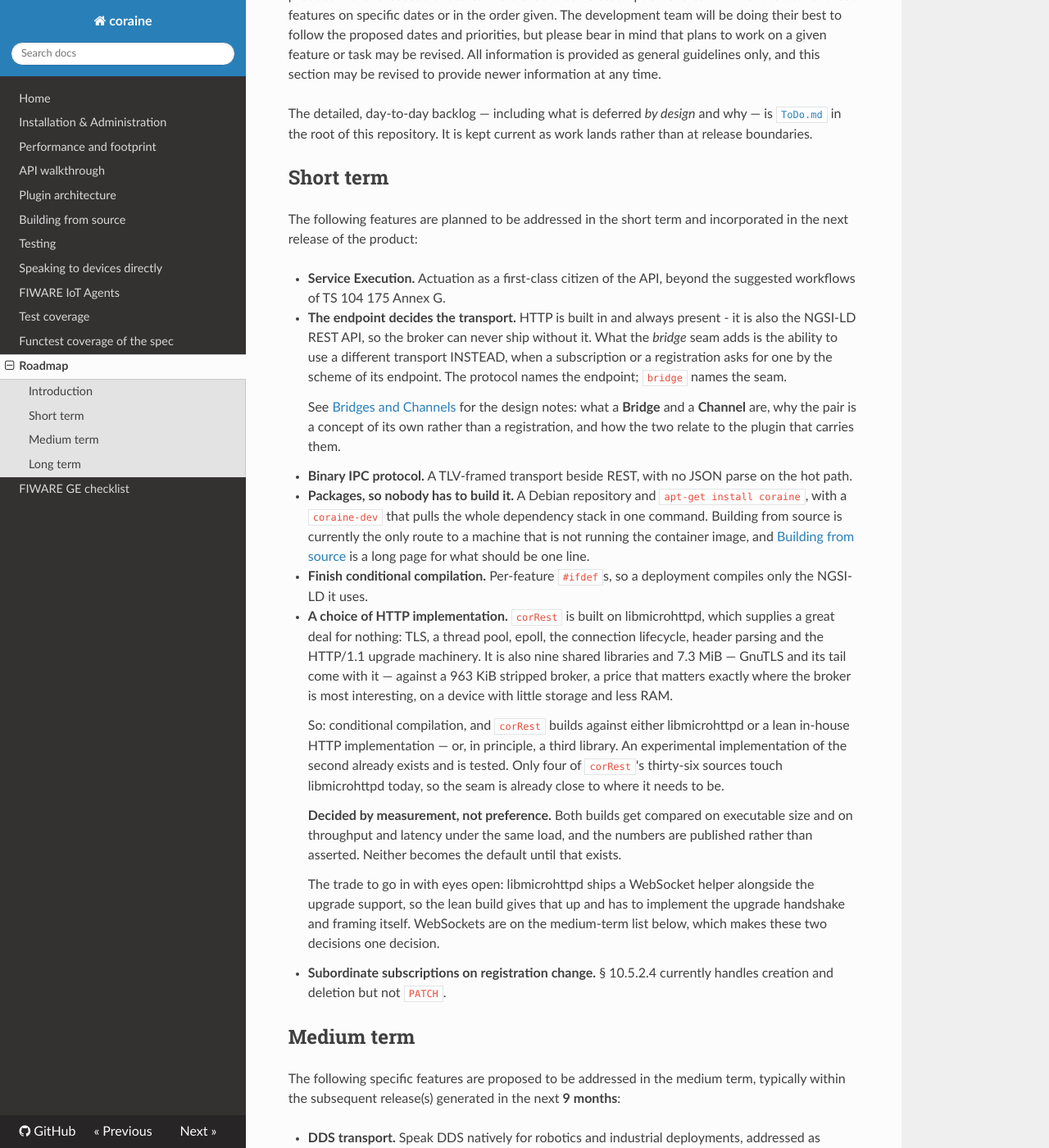
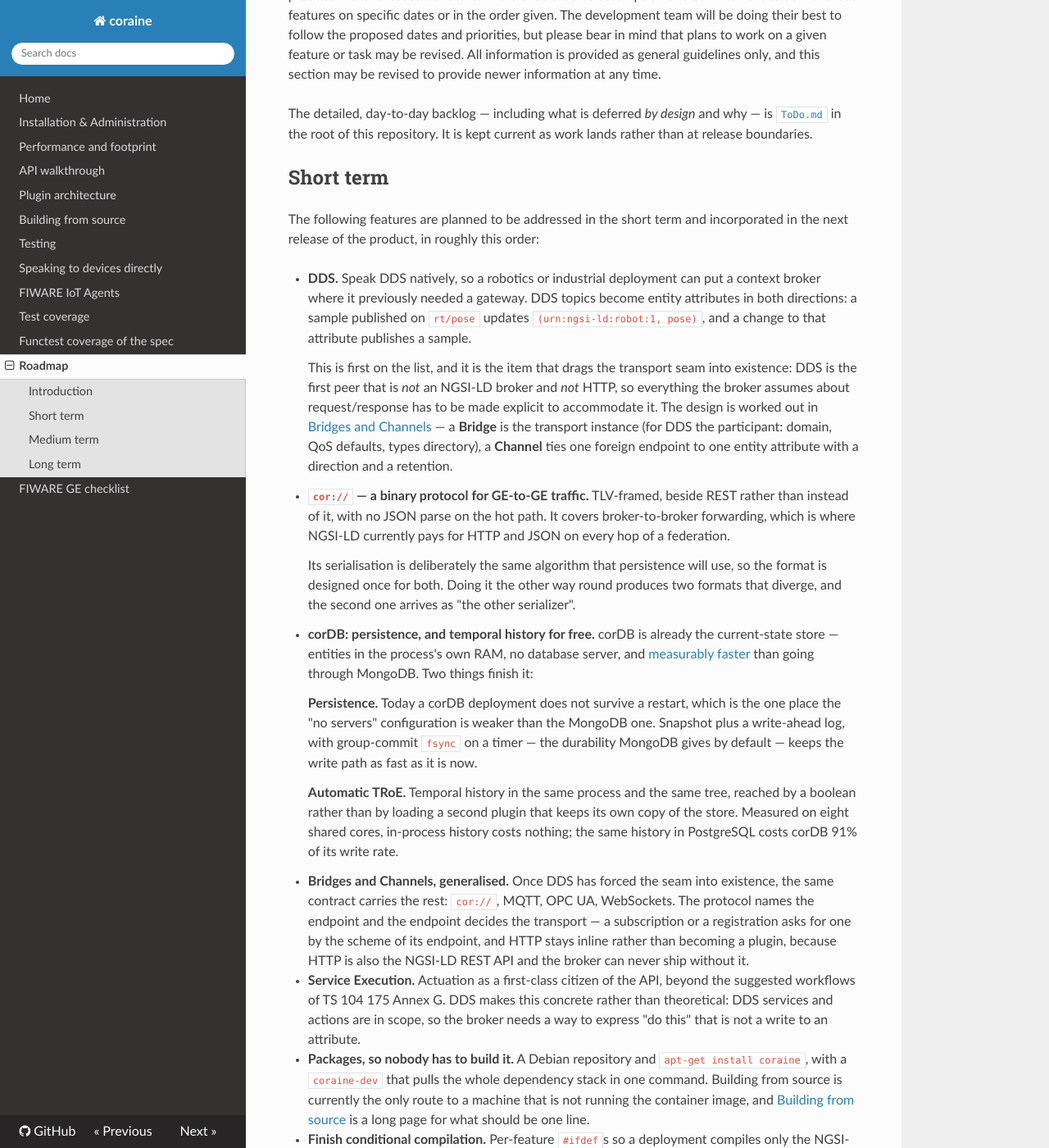
Before and after one commit to SEAMWARE/coraine, an MkDocs documentation site: the page built from doc/roadmap.md, in a window 1280 px wide and 1400 px high, scrolled down 329 px. Shown: the whole window at 82% size. Built offline with MkDocs 1.6.1, drawn with Linux system fonts in a browser that asks for light colours; nearby versions of some CDN libraries; comment, search, counter and statistics services are not loaded; some of the changed text lies outside the part shown.

Commit message:
doc: the roadmap follows the TSC slide, and DDS goes first
doc/roadmap.md and Monday's roadmap slide disagreed, and the doc was the one
that was wrong - it still listed as "short term" three things that have
shipped, and omitted two that are on the slide.

Order now matches the slide, DDS first:

  DDS  ->  cor://  ->  corDB persistence + automatic TRoE  ->  Bridges and
  Channels generalised  ->  Service Execution

DDS first is also the right dependency story, which the doc now tells: DDS is
the first peer that is neither an NGSI-LD broker nor HTTP, so it is what drags
the transport seam into existence. Bridges and Channels then generalises the
seam DDS forced, rather than arriving before anything needs it. That is why
the slide can put DDS before the bridges without it being backwards.

REMOVED, because they are done and a roadmap listing shipped work is a
roadmap nobody trusts:

  - "A choice of HTTP implementation" - twenty lines proposing corHttp,
    ending "neither becomes the default until measurements exist". Both
    exist, both are measured, COR_HTTP_SERVER picks one.
  - "DDS transport" and "corDB" as medium-term items - promoted, not
    dropped.

ADDED, from the slide and absent from every doc:

  - CorSec, a security GE as an APISIX plugin. NGSI-LD defines no
    authorisation and coraine implements the specification, so this belongs
    beside the broker rather than inside it.
  - Attribute-based access control inside the broker, in the LONG term and
    explicitly as a possibility rather than a plan - the broker holds the
    entity and the request, so it is the only component that can decide
    without a second round trip, but putting policy inside a
    specification-complete broker is a decision to take slowly.
  - The NGSI-LD-aware parser with core terms as an enum, which is the same
    decision as the cor:// format.

CORRECTED: corDB is described as what it is - already the current-state store,
already faster than going through MongoDB - with persistence and automatic
TRoE as what finishes it, rather than as something yet to be built. And the
embedded-deployment numbers now match doc/performance.md (4.3 MiB added,
17 MiB resident, 12 ms) instead of the pre-measurement ones.

Co-Authored-By: Claude Opus 5 (1M context) <noreply@anthropic.com>

```diff
--- a/doc/roadmap.md
+++ b/doc/roadmap.md
@@ -21,55 +21,76 @@ work lands rather than at release boundaries.
 ## Short term
 
 The following features are planned to be addressed in the short term and
-incorporated in the next release of the product:
+incorporated in the next release of the product, in roughly this order:
+
+-   **DDS.** Speak DDS natively, so a robotics or industrial deployment can put
+    a context broker where it previously needed a gateway. DDS topics become
+    entity attributes in both directions: a sample published on `rt/pose` updates
+    `(urn:ngsi-ld:robot:1, pose)`, and a change to that attribute publishes a
+    sample.
+
+    This is first on the list, and it is the item that drags the transport seam
+    into existence: DDS is the first peer that is *not* an NGSI-LD broker and
+    *not* HTTP, so everything the broker assumes about request/response has to
+    be made explicit to accommodate it. The design is worked out in
+    [Bridges and Channels](bridge-channels.md) — a **Bridge** is the transport
+    instance (for DDS the participant: domain, QoS defaults, types directory), a
+    **Channel** ties one foreign endpoint to one entity attribute with a
+    direction and a retention.
+
+-   **`cor://` — a binary protocol for GE-to-GE traffic.** TLV-framed, beside
+    REST rather than instead of it, with no JSON parse on the hot path. It covers
+    broker-to-broker forwarding, which is where NGSI-LD currently pays for HTTP
+    and JSON on every hop of a federation.
+
+    Its serialisation is deliberately the same algorithm that persistence will
+    use, so the format is designed once for both. Doing it the other way round
+    produces two formats that diverge, and the second one arrives as "the other
+    serializer".
+
+-   **corDB: persistence, and temporal history for free.** corDB is already the
+    current-state store — entities in the process's own RAM, no database server,
+    and [measurably faster](performance.md) than going through MongoDB. Two
+    things finish it:
+
+    **Persistence.** Today a corDB deployment does not survive a restart, which
+    is the one place the "no servers" configuration is weaker than the MongoDB
+    one. Snapshot plus a write-ahead log, with group-commit `fsync` on a timer —
+    the durability MongoDB gives by default — keeps the write path as fast as it
+    is now.
+
+    **Automatic TRoE.** Temporal history in the same process and the same tree,
+    reached by a boolean rather than by loading a second plugin that keeps its
+    own copy of the store. Measured on eight shared cores, in-process history
+    costs nothing; the same history in PostgreSQL costs corDB 91% of its write
+    rate.
+
+-   **Bridges and Channels, generalised.** Once DDS has forced the seam into
+    existence, the same contract carries the rest: `cor://`, MQTT, OPC UA,
+    WebSockets. The protocol names the endpoint and the endpoint decides the
+    transport — a subscription or a registration asks for one by the scheme of
+    its endpoint, and HTTP stays inline rather than becoming a plugin, because
+    HTTP is also the NGSI-LD REST API and the broker can never ship without it.
 
 -   **Service Execution.** Actuation as a first-class citizen of the API, beyond
-    the suggested workflows of TS 104 175 Annex G.
-
--   **The endpoint decides the transport.** HTTP is built in and always present -
-    it is also the NGSI-LD REST API, so the broker can never ship without it. What
-    the *bridge* seam adds is the ability to use a different transport INSTEAD, when
-    a subscription or a registration asks for one by the scheme of its endpoint. The
-    protocol names the endpoint; `bridge` names the seam.
-
-    See [Bridges and Channels](bridge-channels.md) for the design notes: what a
-    **Bridge** and a **Channel** are, why the pair is a concept of its own rather
-    than a registration, and how the two relate to the plugin that carries them.
-
--   **Binary IPC protocol.** A TLV-framed transport beside REST, with no JSON
-    parse on the hot path.
+    the suggested workflows of TS 104 175 Annex G. DDS makes this concrete rather
+    than theoretical: DDS services and actions are in scope, so the broker needs
+    a way to express "do this" that is not a write to an attribute.
 
 -   **Packages, so nobody has to build it.** A Debian repository and
-    `apt-get install coraine`, with a `coraine-dev` that pulls the whole dependency
-    stack in one command. Building from source is currently the only route to a
-    machine that is not running the container image, and
-    [Building from source](building.md) is a long page for what should be one line.
+    `apt-get install coraine`, with a `coraine-dev` that pulls the whole
+    dependency stack in one command. Building from source is currently the only
+    route to a machine that is not running the container image, and
+    [Building from source](building.md) is a long page for what should be one
+    line.
 
--   **Finish conditional compilation.** Per-feature `#ifdef`s, so a deployment
-    compiles only the NGSI-LD it uses.
-
--   **A choice of HTTP implementation.** `corRest` is built on libmicrohttpd,
-    which supplies a great deal for nothing: TLS, a thread pool, epoll, the
-    connection lifecycle, header parsing and the HTTP/1.1 upgrade machinery. It
-    is also nine shared libraries and 7.3 MiB — GnuTLS and its tail come with it —
-    against a 963 KiB stripped broker, a price that matters exactly where the
-    broker is most interesting, on a device with little storage and less RAM.
-
-    So: conditional compilation, and `corRest` builds against either
-    libmicrohttpd or a lean in-house HTTP implementation — or, in principle, a
-    third library. An experimental implementation of the second already exists
-    and is tested. Only four of `corRest`'s thirty-six sources touch
-    libmicrohttpd today, so the seam is already close to where it needs to be.
-
-    **Decided by measurement, not preference.** Both builds get compared on
-    executable size and on throughput and latency under the same load, and the
-    numbers are published rather than asserted. Neither becomes the default
-    until that exists.
-
-    The trade to go in with eyes open: libmicrohttpd ships a WebSocket helper
-    alongside the upgrade support, so the lean build gives that up and has to
-    implement the upgrade handshake and framing itself. WebSockets are on the
-    medium-term list below, which makes these two decisions one decision.
+-   **Finish conditional compilation.** Per-feature `#ifdef`s so a deployment
+    compiles only the NGSI-LD it uses. The mechanism exists and the first slice
+    landed — `REGISTRATIONS` and `SUBSCRIPTIONS` compile out, and the HTTP server
+    is already a build choice — but most of the declared feature flags do not yet
+    reach the code they name. [Building from source](building.md) says exactly
+    which, because a flag that reports as off while the capability still works is
+    worse than no flag.
 
 -   **Subordinate subscriptions on registration change.** § 10.5.2.4 currently
     handles creation and deletion but not `PATCH`.
@@ -79,37 +100,37 @@ incorporated in the next release of the product:
 The following specific features are proposed to be addressed in the medium term,
 typically within the subsequent release(s) generated in the next **9 months**:
 
--   **DDS transport.** Speak DDS natively for robotics and industrial deployments,
-    addressed as `dds://` endpoints.
+-   **The IoT Agents, as cor-agent plugins.** Parity with the existing FIWARE
+    IoT Agents — UltraLight, JSON, LWM2M, LoRaWAN, Sigfox, OPC UA, ISOXML — but
+    as plugins on the bridge contract rather than as separate processes with
+    separate deployments. The same source code compiles to a reduced **cor-agent**
+    configuration, so the two-tier split of agent-then-broker becomes a deployment
+    choice: a small edge build beside a central broker, or one binary doing both,
+    which is what a FIWARE@Home installation on a Raspberry Pi actually wants.
 
--   **OPC UA transport.** The same for industrial automation: variables as
-    attributes, monitored items as subscriptions, methods as Service Execution.
+    See [Speaking to devices directly](device-protocols.md) for the deployment
+    shapes and the transport × payload split that keeps the plugin count down.
+
+-   **CorSec — a security Generic Enabler.** Authorisation in front of the
+    broker, as a plugin for [APISIX](https://apisix.apache.org/), so that a
+    FIWARE deployment gets policy enforcement without the broker pretending to
+    be an identity manager. NGSI-LD defines no authentication or authorisation,
+    and coraine implements the specification; this is the piece that belongs
+    beside it rather than inside it.
+
+-   **More cor-agent plugins**, driven by what deployments actually ask for
+    rather than by completing a matrix.
+
+-   **OPC UA.** Variables as attributes, monitored items as subscriptions,
+    methods as Service Execution.
 
 -   **WebSockets.** Notification delivery to consumers that cannot themselves be
-    HTTP servers — anything behind NAT, a firewall or a browser. How much of this
-    comes for free depends on the HTTP implementation chosen above: on
-    libmicrohttpd the upgrade handshake and framing are largely provided, and on
-    the lean build they are work.
+    HTTP servers — anything behind NAT, a firewall or a browser.
 
--   **corDB.** An NGSI-LD-aware store with entities cached in RAM and persistence
-    behind it, replacing translation with representation.
-
--   **haaux.** High-availability cache synchronisation without a shared database,
-    single-digit milliseconds, interrupt driven.
-
--   **Speaking to devices directly.** A **south bridge**: the broker itself able
-    to talk to devices — MQTT, CoAP/LWM2M, OPC-UA, LoRaWAN, Sigfox, UltraLight,
-    JSON, ISOXML, CSV, Kafka — as plugins on the same contract the DDS bridge
-    introduces. The two-tier split of agent-then-broker becomes a deployment
-    choice rather than a requirement: a small edge build (**cor-agent**) beside a
-    central broker, or a single binary doing both, which is what a FIWARE@Home
-    installation on a Raspberry Pi actually wants. Same codebase either way,
-    selected by the conditional compilation above.
-
-    See [Speaking to devices directly](device-protocols.md) for the deployment
-    shapes, the transport × payload split that keeps the plugin count down, and
-    what parity with the existing FIWARE IoT Agents requires. Lands after the
-    binary IPC protocol and corDB.
+-   **haaux.** High-availability cache synchronisation without a shared database:
+    brokers register with each other at startup, keep the connection, and sync
+    subscriptions, registrations and contexts interrupt-driven in single-digit
+    milliseconds. No polling.
 
 ## Long term
 
@@ -117,6 +138,20 @@ The following are proposals regarding the longer-term evolution of the product.
 Take into account that there is no commitment to deliver them in a specific
 timeframe; they are provided so that potential contributors can see where the
 product is heading and may wish to get involved.
+
+-   **Authorisation inside the broker.** If CorSec in front of the broker proves
+    to be the bottleneck rather than the policy, attribute-based access control
+    evaluated in the broker is the most performant place to put it — the broker
+    already holds the entity and the request, so it is the only component that
+    can decide without a second round trip. This is listed as a possibility, not
+    a plan: putting policy inside a specification-complete broker is a decision
+    to take slowly.
+
+-   **An NGSI-LD-aware JSON parser.** The core terms are a closed set, so
+    `type`, `value`, `observedAt`, `Property`, `Relationship` and the rest can be
+    an enum rather than a string — smaller on the wire and on disk, and a compare
+    rather than a `strcmp` everywhere in the broker. Done once, gained always,
+    and it is the same decision as the `cor://` format above.
 
 -   **Our own string collation, replacing ICU.** § 7.6.2.1 makes ICU "root"
     collation the default order for `orderBy` on strings, and honouring it with
@@ -138,17 +173,16 @@ product is heading and may wish to get involved.
     that already exists: it is written to fail on a build that does not
     implement § 7.6.2.1, and it is what the MVP has to turn green without ICU.
 
--   **Array reduction in `corJsonld`.** A single JSON-LD normalisation applied once
-    at the input boundary rather than at each call site.
+-   **Array reduction in `corJsonld`.** A single JSON-LD normalisation applied
+    once at the input boundary rather than at each call site.
 
--   **Embedded deployment.** The broker is under 1 MiB, adds 4.3 MiB to a machine
-    and starts in 13 ms; running it on constrained hardware is a question of
-    build configuration, not redesign
-    — the per-feature `#ifdef`s and the choice of HTTP implementation are what
-    make that true rather than aspirational.
+-   **Embedded deployment.** The broker adds 4.3 MiB to a machine, holds 17 MiB
+    resident and answers 12 ms after `exec`; running it on constrained hardware
+    is a question of build configuration, not redesign — the per-feature
+    `#ifdef`s above are what make that true rather than aspirational.
 
--   **Continuous ETSI conformance.** Keeping the official test suite at 100% as the
-    specification evolves, and feeding test-side corrections upstream.
+-   **Continuous ETSI conformance.** Keeping the official test suite at 100% as
+    the specification evolves, and feeding test-side corrections upstream.
 
--   **Broader performance regression coverage.** Measured nightly and recorded, so
-    a regression is noticed by CI rather than by a user.
+-   **Broader performance regression coverage.** Measured nightly and recorded,
+    so a regression is noticed by CI rather than by a user.
```
